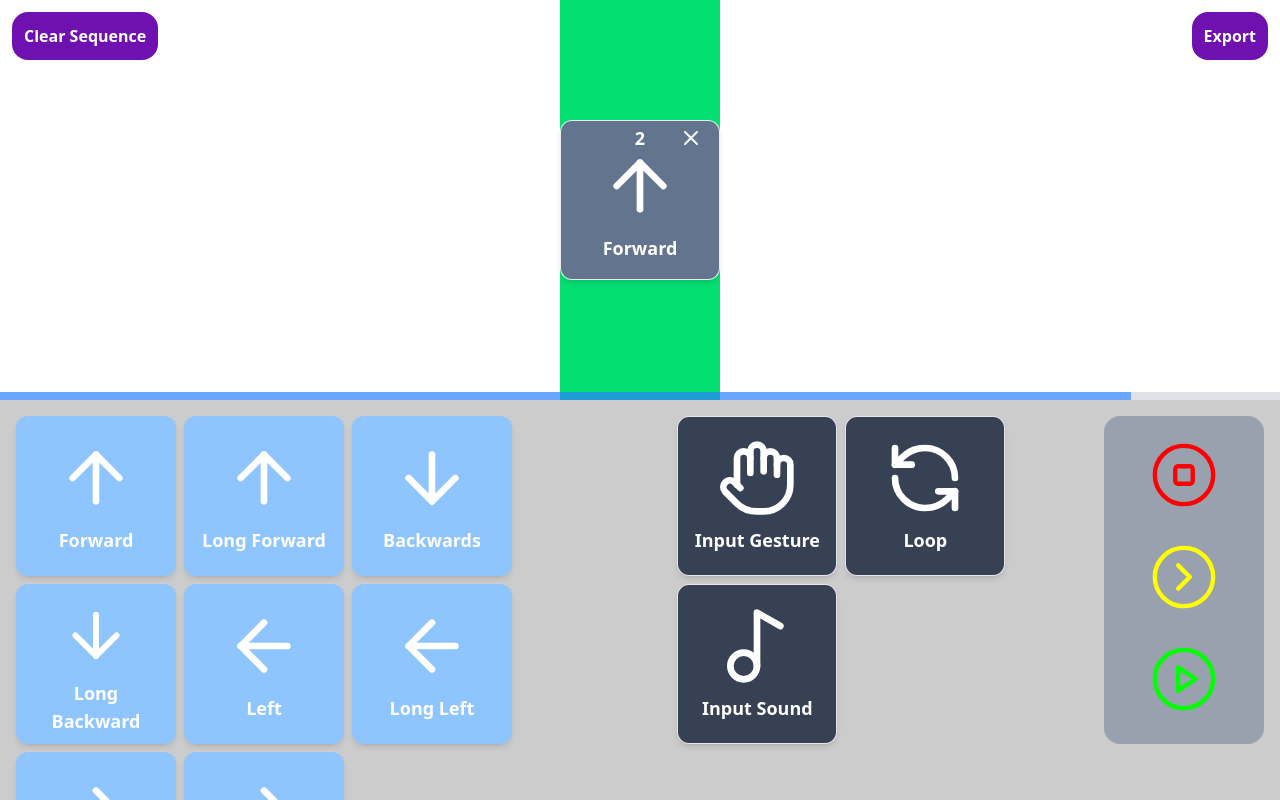
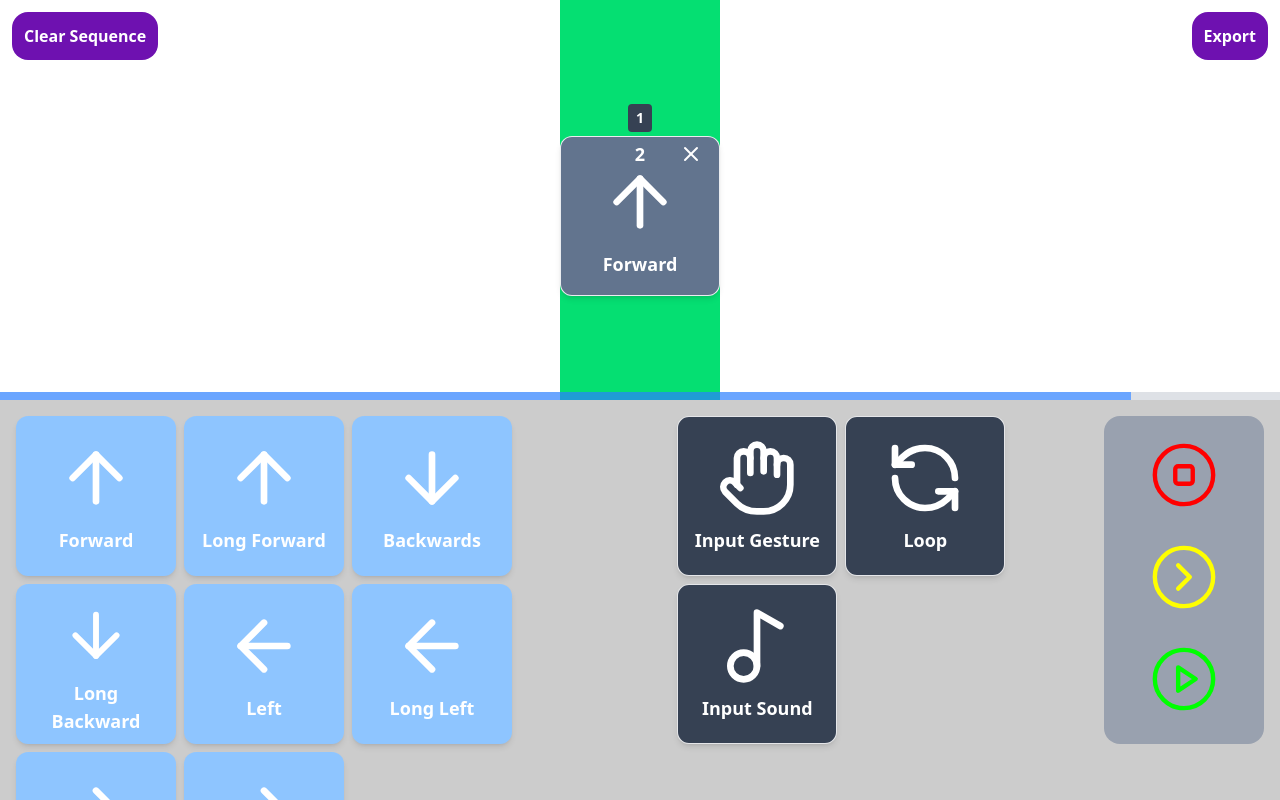
Before and after one commit to Hellibop/PedagogyRobot, a React (Vite) app in the folder AIDA-Development-main/AIDA-Development/web/: page / in a window 1280 px wide. Both pictures are taken after a click on the button "Forward". Built offline with nearby package versions, Linux system fonts and the light colour scheme.

Commit message:
Added dynamical position badge to Sequence bar

```diff
--- a/AIDA-Development-main/AIDA-Development/web/src/components/SequenceBar.tsx
+++ b/AIDA-Development-main/AIDA-Development/web/src/components/SequenceBar.tsx
@@ -13,48 +13,26 @@ import { useDragScroll } from './hooks/useDragScroll';
  * Component: ActionBlockSeqList
  *
  * A horizontally scrollable list of draggable action blocks.
- *
- * Features:
- * - Horizontal drag-and-drop sorting using @dnd-kit.
- * - Background dragging to scroll (only when not interacting with items).
- * - Smooth scroll snapping.
- * - Custom scrollbar overlay.
- *
- * @returns {JSX.Element} Rendered ActionBlockSeqList component.
  */
 export function ActionBlockSeqList() {
-  // Zustand store hooks for actions and state management
   const actions = useActionStore(state => state.actions);
   const moveAction = useActionStore(state => state.moveAction);
   const stop = useActionStore(state => state.stop);
   const setScrollRef = useActionStore(state => state.setScrollRef);
 
-  // Ref to the scrollable container
   const scrollRef = useRef<HTMLDivElement>(null);
-
-  // Tracks whether the user is interacting with a draggable item
   const [isInteractingWithItem, setIsInteractingWithItem] = useState(false);
 
-  // Enables drag-to-scroll behavior unless interacting with an item
   useDragScroll(scrollRef, isInteractingWithItem);
-
-  // Hooks to support snapping and custom scroll metrics
   const { scrollMetrics } = useScrollMetrics(scrollRef);
   useScrollSnapping(scrollRef);
 
-  // Set the scrollRef in Zustand after mount
   useEffect(() => {
     if (scrollRef.current) {
       setScrollRef({ current: scrollRef.current });
     }
   }, [setScrollRef]);
 
-  /**
-   * Handles the logic for when a drag operation ends.
-   * Updates the order of actions if needed.
-   *
-   * @param {DragEndEvent} event - Event from dnd-kit.
-   */
   const handleDragEnd = (event: DragEndEvent) => {
     stop();
     const { active, over } = event;
@@ -67,19 +45,13 @@ export function ActionBlockSeqList() {
 
   return (
     <div className="w-screen relative z-2">
-      {/* Scrollable container */}
       <div
         ref={scrollRef}
         className="flex flex-row h-[50vh] items-center bg-transparent w-full overflow-x-auto scrollbar-hidden"
-        style={{
-          touchAction: 'pan-x', // Allows touch scrolling horizontally
-          cursor: 'grab',
-        }}
+        style={{ touchAction: 'pan-x', cursor: 'grab' }}
       >
-        {/* Left padding */}
         <div style={{ minWidth: "calc(50vw - 5rem)" }} />
 
-        {/* Action blocks area */}
         <div
           className="bg-transparent h-40 flex items-center justify-center gap-2"
           onMouseEnter={() => setIsInteractingWithItem(true)}
@@ -95,21 +67,22 @@ export function ActionBlockSeqList() {
               strategy={horizontalListSortingStrategy}
             >
               <div className="flex gap-2">
-                {actions.map(action => (
-                  <SortableItem key={action.uid} action={action} />
+                {actions.map((action, index) => (
+                  <SortableItem
+                    key={action.uid}
+                    action={action}
+                    position={index + 1}
+                  />
                 ))}
               </div>
             </SortableContext>
           </DndContext>
 
-          {/* Right-side invisible spacer for layout */}
           <div className="w-40 h-40" />
         </div>
 
-        {/* Right padding */}
         <div style={{ minWidth: "calc(50vw - 5rem)" }} />
 
-        {/* Custom scrollbar overlay */}
         <div className="absolute bottom-0 flex" style={{ zIndex: 10 }}>
           <CustomScrollbar
             scrollLeft={scrollMetrics.scrollLeft}
--- a/AIDA-Development-main/AIDA-Development/web/src/components/SortableItem.tsx
+++ b/AIDA-Development-main/AIDA-Development/web/src/components/SortableItem.tsx
@@ -8,10 +8,10 @@ import { DynamicActionBlock } from './DynamicActionBlock';
  *
  * Wraps an individual action block and makes it sortable via dnd-kit.
  *
- * @param {{ action: ActionDataExtended }} props - The action data, including a unique UID.
- * @returns {JSX.Element} The rendered sortable item.
+ * @param {{ action: ActionDataExtended, position: number }} props
+ * @returns {JSX.Element} The rendered sortable item with position badge.
  */
-export function SortableItem({ action }: { action: ActionDataExtended }) {
+export function SortableItem({ action, position }: { action: ActionDataExtended, position: number }) {
   const {
     attributes,
     listeners,
@@ -21,13 +21,20 @@ export function SortableItem({ action }: { action: ActionDataExtended }) {
   } = useSortable({ id: action.uid });
 
   const style = {
-    touchAction: 'none', // Prevent default touch actions on draggable items
+    touchAction: 'none',
     transform: CSS.Transform.toString(transform),
     transition,
+    display: 'flex',
+    flexDirection: 'column',
+    alignItems: 'center'
   };
 
   return (
     <div ref={setNodeRef} style={style} {...attributes} {...listeners} data-snap-target>
+      {/* Position badge */}
+      <div className="text-sm font-bold mb-1 bg-gray-700 text-white px-2 py-1 rounded">
+        {position}
+      </div>
       <DynamicActionBlock action={action.action} uid={action.uid} />
     </div>
   );
```
